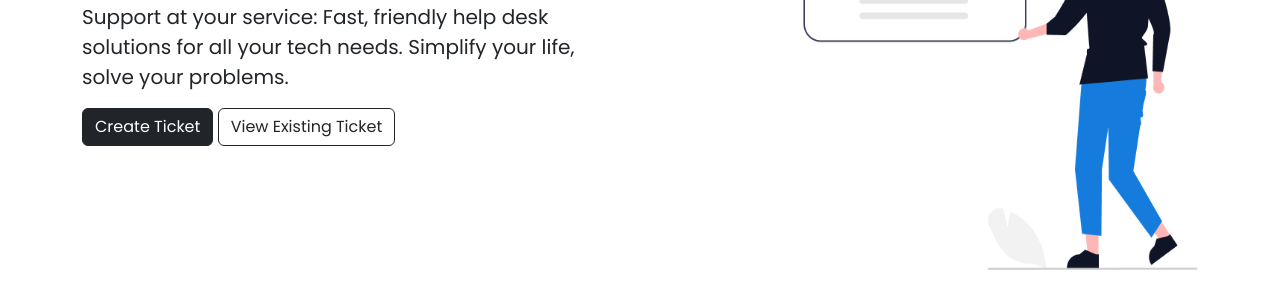
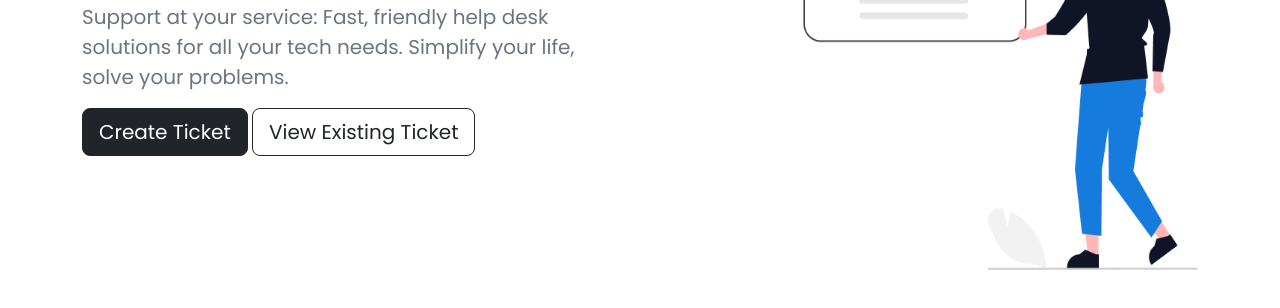
Before and after one commit to gelogelogelo/ticket-management-system.git.io, a website: page index.html in a window 1280 px wide. Shown: the part 334-642 px from the top of the page. Drawn offline with nearby package versions, Linux system fonts and the light colour scheme.

Commit message:
some changes

```diff
--- a/index.html
+++ b/index.html
@@ -33,11 +33,11 @@
                 <div class="col-md-6 order-md-2 order-2 hero-banner">
                     <h5>Go Cloud</h5>
                     <h2>Ticket Management System</h2>
-                    <p>Support at your service: Fast, friendly help desk solutions for all your tech needs. Simplify your life, solve your problems.</p>
-                    <div class="ticket-buttons">
-                        <a class="btn btn-dark text-color-light" href="category.html">Create Ticket</a>
+                    <p class="text-muted">Support at your service: Fast, friendly help desk solutions for all your tech needs. Simplify your life, solve your problems.</p>
+                    <div class="ticket-buttons gap-2">
+                        <a class="btn btn-dark text-color-light btn-lg" href="category.html">Create Ticket</a>
                         <a href="view-existing.html">
-                        <button class="btn btn-outline-dark">View Existing Ticket</button>
+                        <button class="btn btn-outline-dark btn-lg">View Existing Ticket</button>
                     </a>
                     </div>
                 </div>
```
